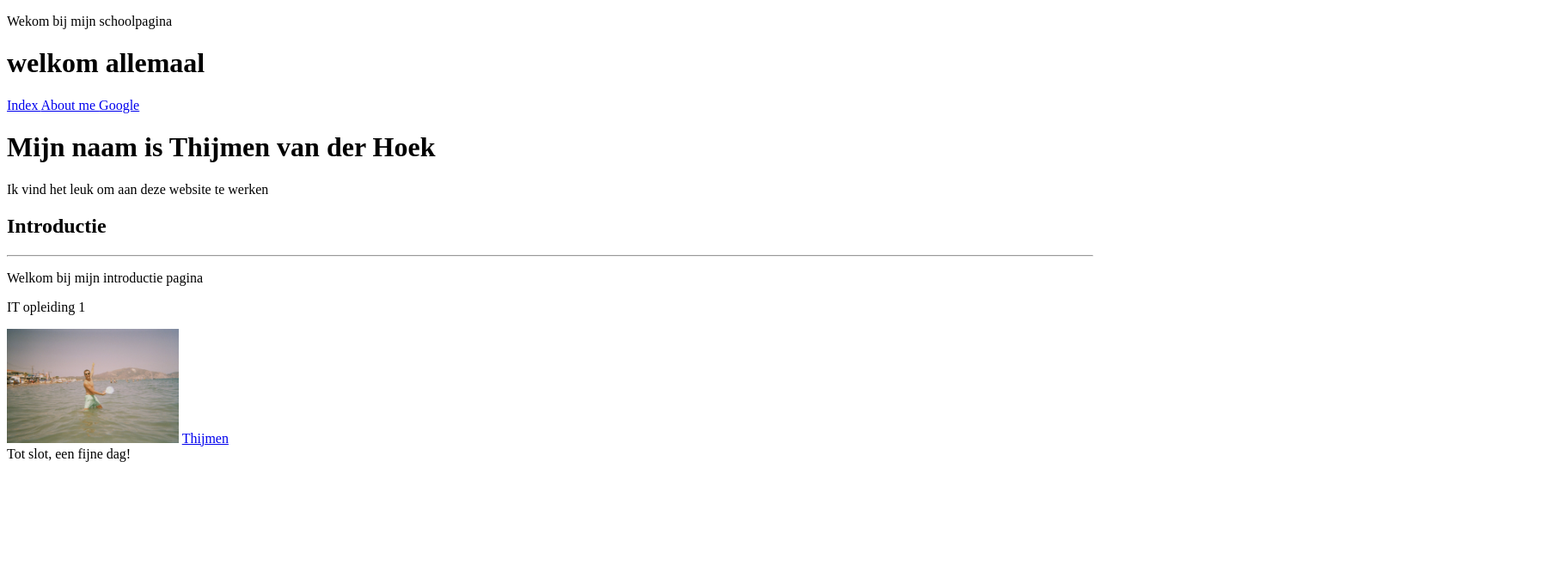
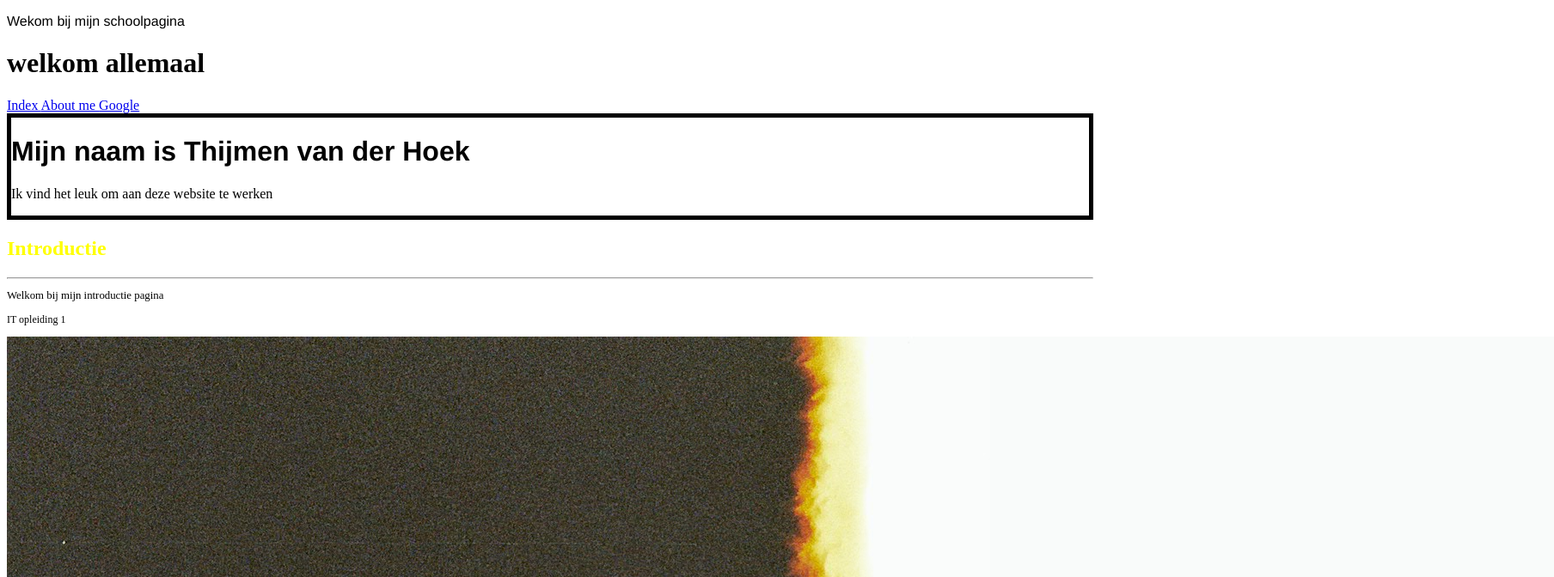
Before and after one commit to Thijmenvanderhoek/WINC, a plain HTML site: page index.html in a window 1280 px wide. Shown: the top 672 px of the page at 86% size, 1808 px wide, since content can reach past the window. Drawn offline with Linux system fonts and the light colour scheme; files whose address does not match are found by name.

Commit message:
Opdracht 4

```diff
--- a/index.html
+++ b/index.html
@@ -1,15 +1,21 @@
 <!DOCTYPE html>
 <html>
+
 <head>
+    <link rel="stylesheet" type="text/css" href="style.css">
     <title> Thijmen de student </title>
+
+
+
     <header>
-            <p> Wekom bij mijn schoolpagina</p>
+        <p class="text"> Wekom bij mijn schoolpagina</p>
 
     </header>
     <!-- hier zet je de code in de head tags -->
 
     <h1> welkom allemaal</h1>
 </head>
+
 <body>
     <nav>
         <a href="index.html">Index </a>
@@ -18,17 +24,25 @@
     </nav>
 
     <main>
-            <h1> Mijn naam is Thijmen van der Hoek</h1>
+        <div class="h1">
+            <h1 class="text"> Mijn naam is Thijmen van der Hoek</h1>
             <p> Ik vind het leuk om aan deze website te werken</p>
+        </div>
 
-            <H2>Introductie</H2>
-           <hr><p> Welkom bij mijn introductie pagina </p> </hr>
-       <p> IT opleiding 1</p>
-        <img src="/Users/thijmenvanderhoek/Library/Mobile Documents/com~apple~CloudDocs/Opleidingen/WINC/Opdracht 2/Photos/006.jpg" width="200">
-        <a href="about.html"> Thijmen</a>
+        <div>
+            <h2 class="kleur"> Introductie</h2>
+        </div>
+        <hr>
+        <p class="text1"> Welkom bij mijn introductie pagina </p>
+        </hr>
+        <p class="text2"> IT opleiding 1</p>
+        <img
+            src="/Users/thijmenvanderhoek/Library/Mobile Documents/com~apple~CloudDocs/Opleidingen/WINC/Opdracht 4/Photos/030.jpg">
+        ik</a>
 
     </main>
 
-        <footer> Tot slot, een fijne dag!  </footer>
+    <footer> Tot slot, een fijne dag! </footer>
 </body>
+
 </html>
--- /dev/null
+++ b/style.css
@@ -0,0 +1,34 @@
+
+.h1 {
+    border: 5px solid black;
+}
+
+.h2 {
+
+    border: 1px solid black;
+}
+
+.text
+{
+
+    font-family: 'Franklin Gothic Medium', 'Arial Narrow', Arial, sans-serif;
+}
+
+.kleur
+
+{
+    color: yellow;
+
+}
+
+.text1
+
+{
+    font-size: 80%;
+}
+
+.text2
+
+{
+    font-size: 75%;
+}
```
Lines whose indentation alone changed are shown as unchanged.
